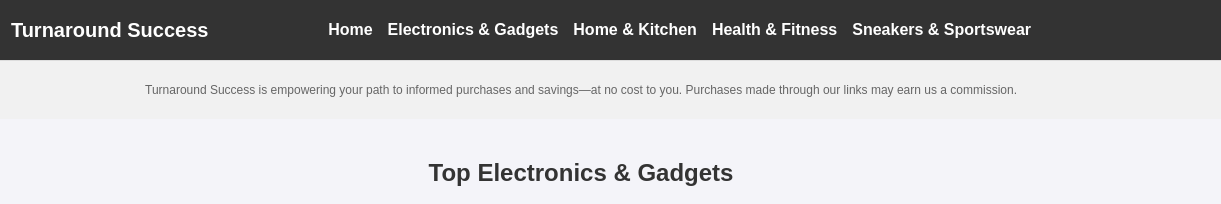
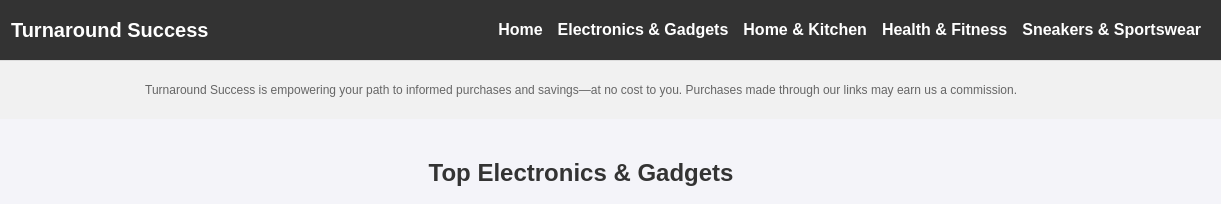
Before and after one commit to TurnaroundSuccess/Markerting_Products, a plain HTML site: page index.html in a window 1280 px wide. Shown: the top 204 px of the page, 59-1280 px from the left. Drawn offline with Linux system fonts and the light colour scheme.

Commit message:
Add index.html for GitHub Pages

```diff
--- a/index.html
+++ b/index.html
@@ -39,7 +39,7 @@
         }
         nav {
             display: flex;
-			margin-right: 170px;
+			margin-right:0px;
             gap: 15px;
         }
         nav a {
```
